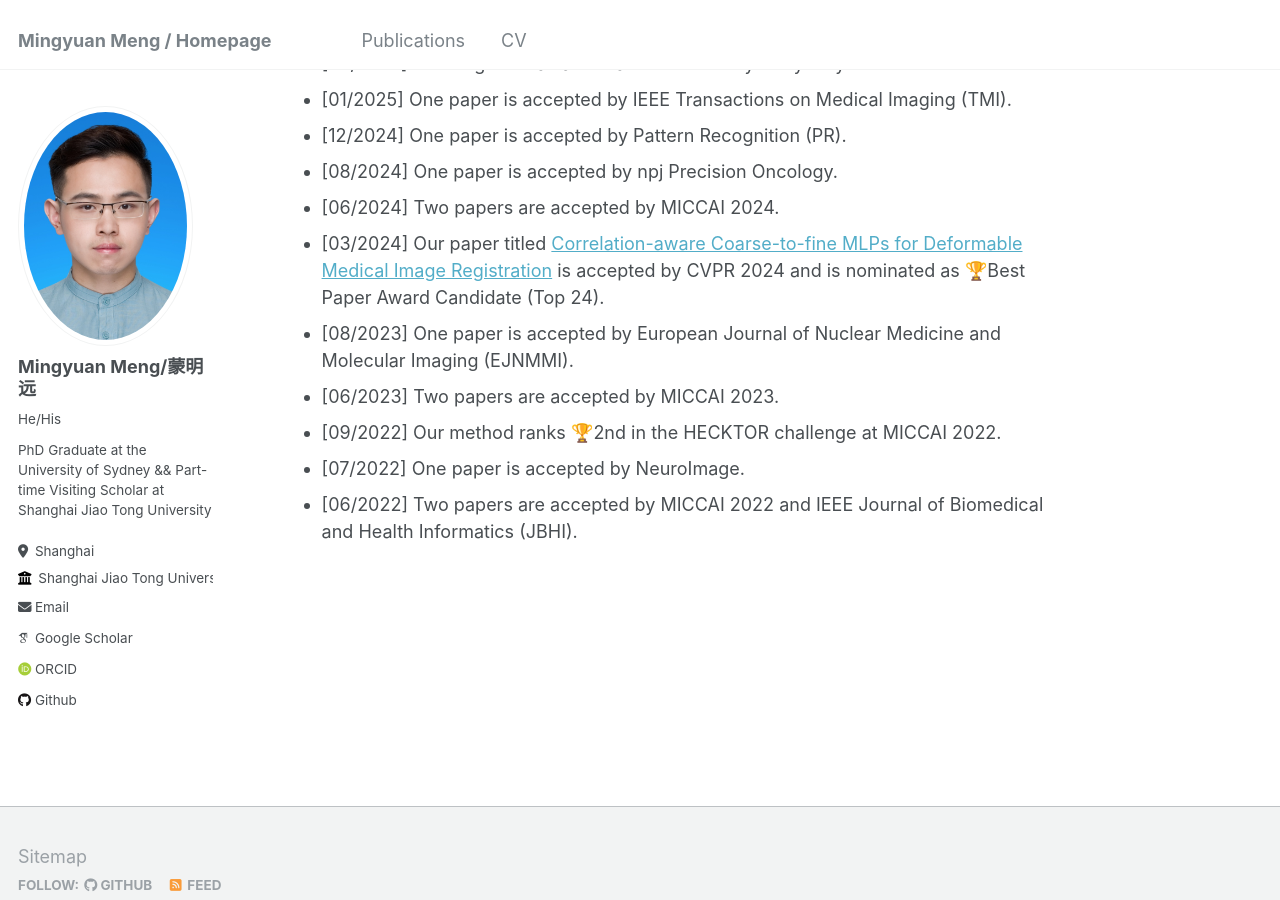
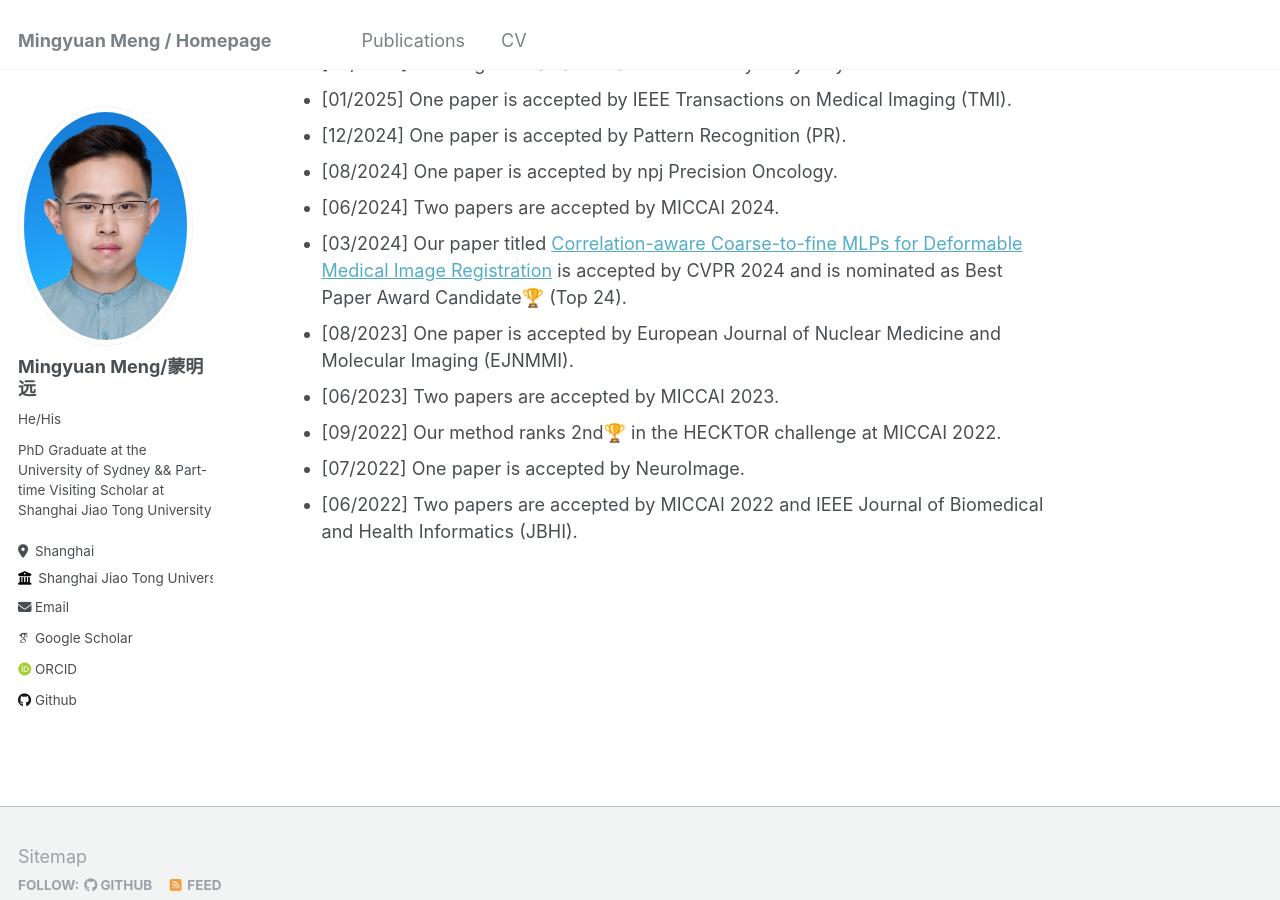
Before and after one commit to MungoMeng/mungomeng.github.io, a Jekyll site: the page built from _pages/about.md, in a window 1280 px wide and 900 px high, scrolled down 517 px. Built offline with Jekyll 4.4.1, drawn with Linux system fonts in a browser that asks for light colours; some web fonts are replaced.

```diff
--- a/_pages/about.md
+++ b/_pages/about.md
@@ -20,9 +20,9 @@ News
 * [12/2024] One paper is accepted by Pattern Recognition (PR).
 * [08/2024] One paper is accepted by npj Precision Oncology.
 * [06/2024] Two papers are accepted by MICCAI 2024.
-* [03/2024] Our paper titled [Correlation-aware Coarse-to-fine MLPs for Deformable Medical Image Registration](https://arxiv.org/abs/2406.00123) is accepted by CVPR 2024 and is nominated as 🏆Best Paper Award Candidate (Top 24).
+* [03/2024] Our paper titled [Correlation-aware Coarse-to-fine MLPs for Deformable Medical Image Registration](https://arxiv.org/abs/2406.00123) is accepted by CVPR 2024 and is nominated as Best Paper Award Candidate🏆 (Top 24).
 * [08/2023] One paper is accepted by European Journal of Nuclear Medicine and Molecular Imaging (EJNMMI).
 * [06/2023] Two papers are accepted by MICCAI 2023.
-* [09/2022] Our method ranks 🏆2nd in the HECKTOR challenge at MICCAI 2022.
+* [09/2022] Our method ranks 2nd🏆 in the HECKTOR challenge at MICCAI 2022.
 * [07/2022] One paper is accepted by NeuroImage.
 * [06/2022] Two papers are accepted by MICCAI 2022 and IEEE Journal of Biomedical and Health Informatics (JBHI).
```
